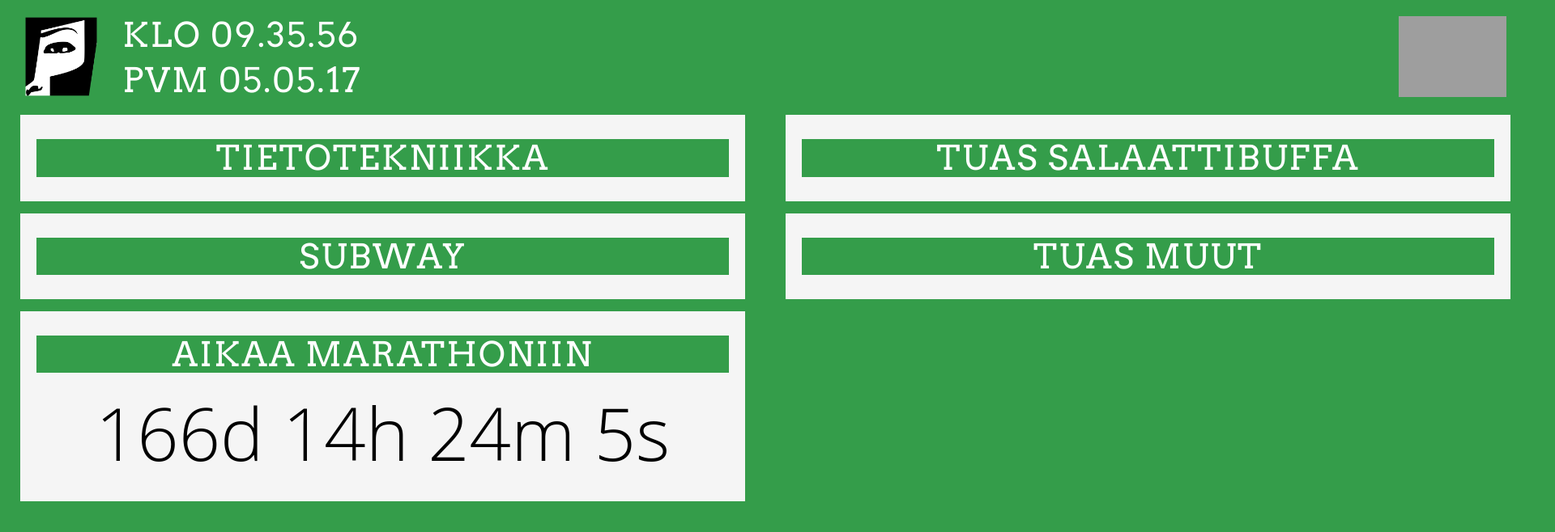
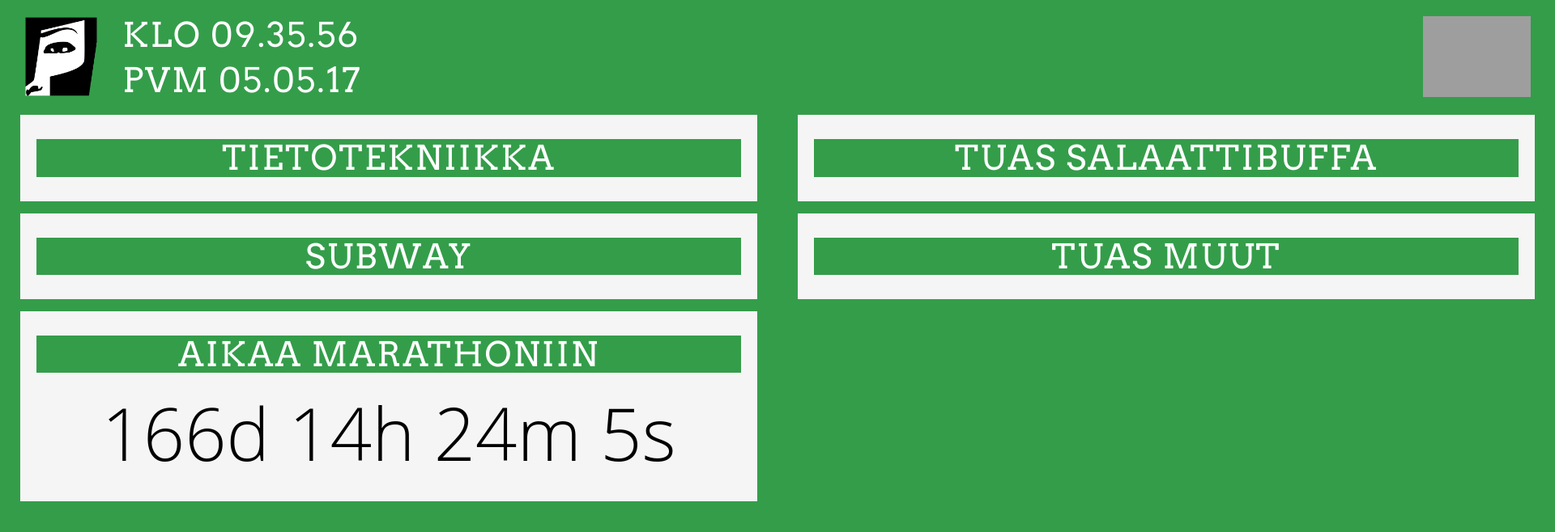
Before and after one commit to athenekilta/oloscreen, a website built with webpack: page dist/index.html in a window 1280 px wide. Shown: the whole page at 81% size, 1920 px wide, since content can reach past the window. Built offline with nearby package versions, Linux system fonts and the light colour scheme; no server answers; grey boxes are pictures that could not be loaded.

Commit message:
offset korjaus

```diff
--- a/src/scss/main.scss
+++ b/src/scss/main.scss
@@ -7,7 +7,7 @@ body {
   color: $font-color;
 
   .container-full {
-    width: 1890px;
+    width: 1920px;
     height: 1080px;
   }
 
```
